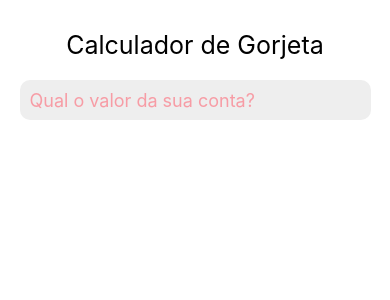
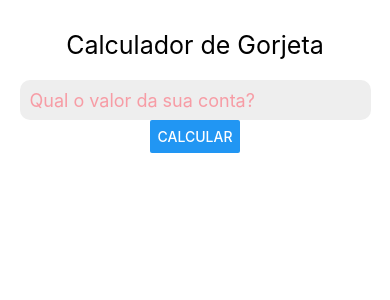
Before and after one commit to SchirmannDev/Calculadora-de-Gorjeta-React-Native, a React Native app: screen / in a window 390 px wide. Shown: the top 300 px of the page. Built offline with nearby package versions, Linux system fonts and the light colour scheme.

Commit message:
adicionando açoes ao botao

```diff
--- a/App.js
+++ b/App.js
@@ -22,8 +22,20 @@ const Input = styled.TextInput`
   padding: 10px;
 `;
 
+const CalcButton = styled.Button`
+  margin-top: 20px;
+`;
+
 export default () => {
   const [bill, setBill] = useState("");
+
+  const calc = () => {
+    let nBill = parseFloat(bill);
+    if (nBill) {
+    } else {
+      alert("Digite o valor da compra!");
+    }
+  };
 
   return (
     <Container>
@@ -35,6 +47,8 @@ export default () => {
         value={bill}
         onChangeText={(n) => setBill(n)}
       />
+
+      <CalcButton title="Calcular" onPress={calc} />
     </Container>
   );
 };
```
